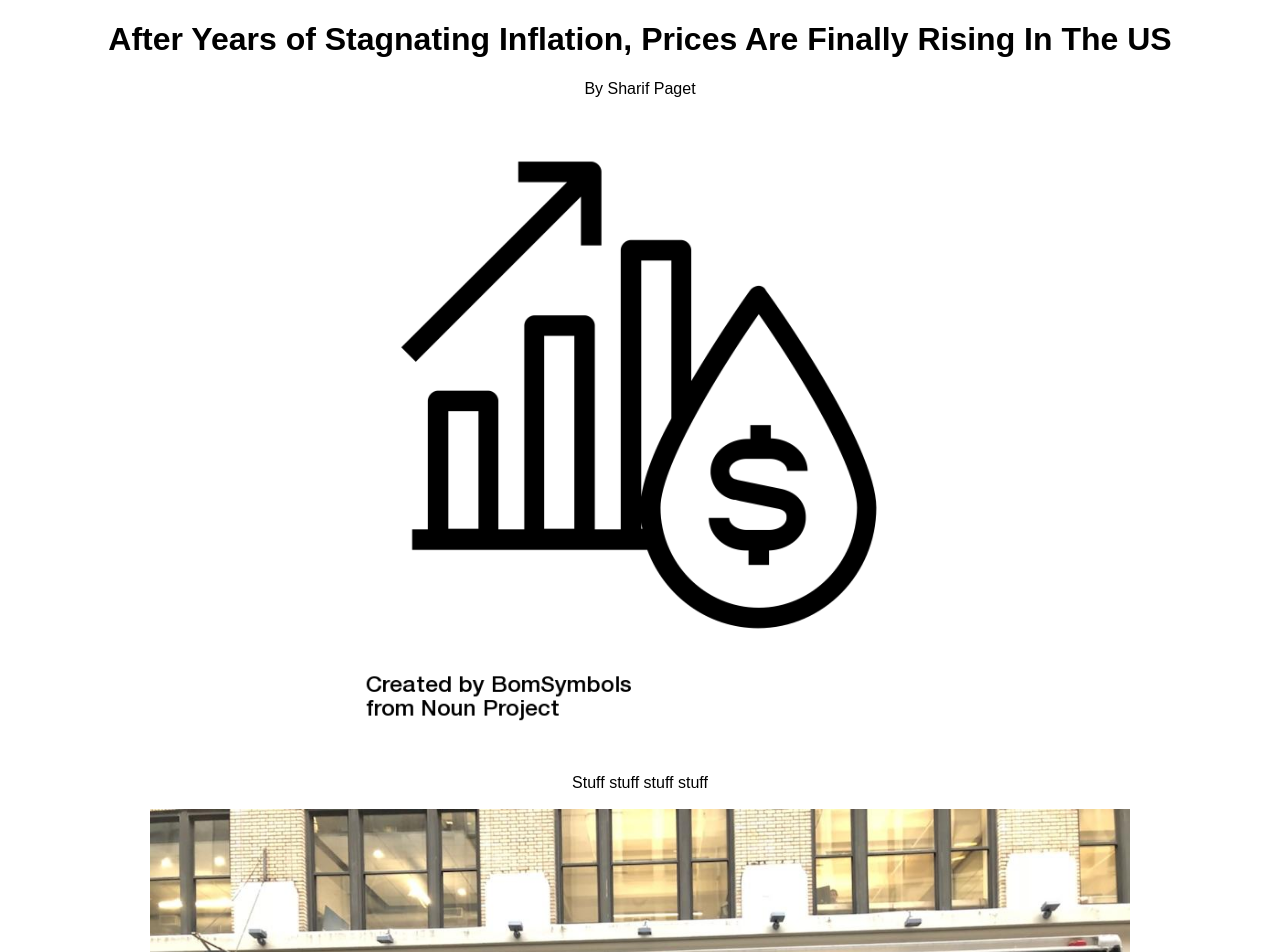
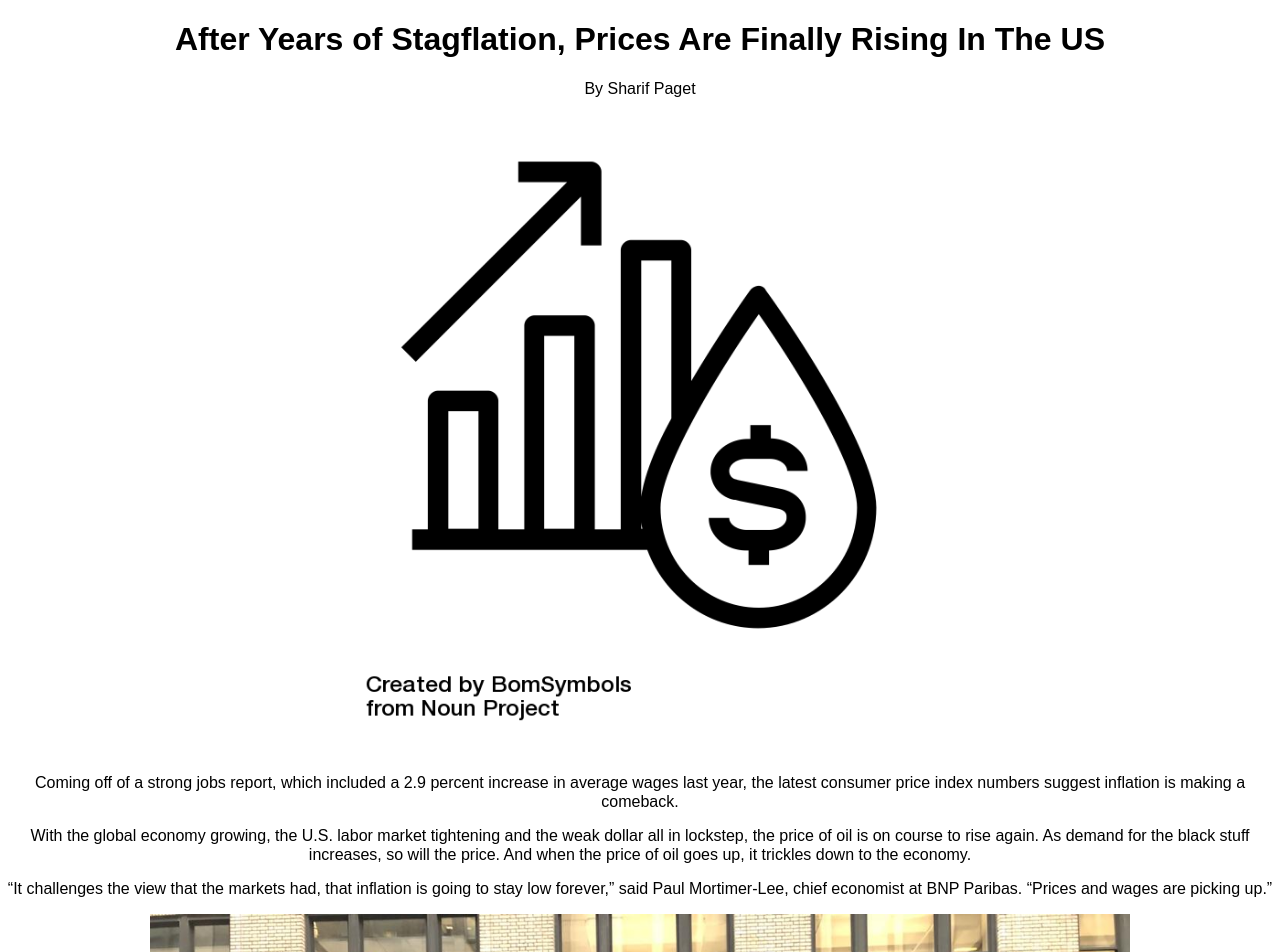
Before and after one commit to SharifPaget/JsImage1, a plain HTML site: page index.html in a window 1280 px wide. Shown: the top 952 px of the page. Drawn offline with nearby package versions, Linux system fonts and the light colour scheme.

Commit message:
finalchanges

```diff
--- a/index.html
+++ b/index.html
@@ -23,7 +23,7 @@
       	<![endif]-->
     </head>
 
-        <h1>After Years of Stagnating Inflation, Prices Are Finally Rising In The US
+        <h1>After Years of Stagflation, Prices Are Finally Rising In The US
 </h1>
         <p>By Sharif Paget
 </p>
@@ -31,8 +31,17 @@
   <center> <img src="img/price.png" width="50%" heigh="50%"> </center>
 
 
+  <div class="info">
+      <p>Coming off of a strong jobs report, which included a 2.9 percent increase in average wages last year, the latest consumer price index numbers suggest inflation is making a comeback.
+</p>
 
-      <p>Stuff stuff stuff stuff</p>
+      <p>With the global economy growing, the U.S. labor market tightening and the weak dollar all in lockstep, the price of oil is on course to rise again. As demand for the black stuff increases, so will the price. And when the price of oil goes up, it trickles down to the economy.
+</p>
+
+      <p>“It challenges the view that the markets had, that inflation is going to stay low forever,” said Paul Mortimer-Lee, chief economist at BNP Paribas. “Prices and wages are picking up.”
+</p>
+</div>
+
 
 <div class="hotspot">
     <img src="img/truck.jpg"/>
@@ -54,7 +63,7 @@
 </div>
 
 </div>
-        <p>Clicked on the spot to see how and why the price of eggs has gone in the past year.
+        <p>Clicked on the spot to see why the price of eggs have gone in the past year.
 </p>
 
 <div class="hotspot">
--- a/style.css
+++ b/style.css
@@ -22,6 +22,10 @@ html, body {
     /* Sets default font-size to 16px, ensuring 1em = 16px; */
     font-size: 16px;
 }
+
+.info{
+
+}
 img{
   image-orientation: middle;
 }
@@ -37,6 +41,7 @@ p {
   font-size:
 
 }
+
 
 .image{
 
```
